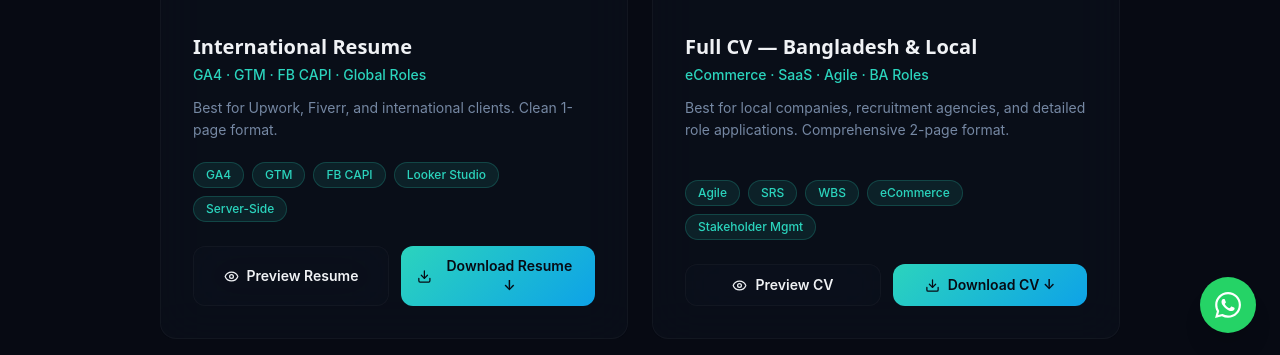
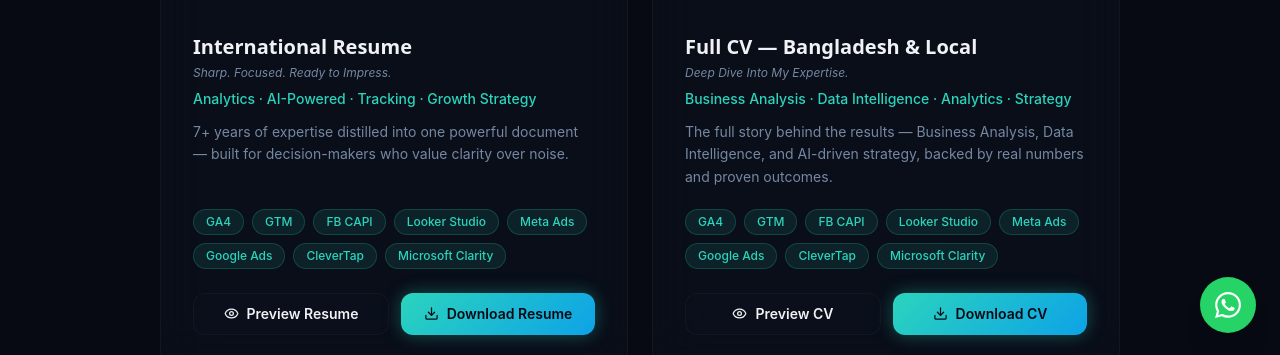
Before and after one commit to programmerimran19/portfolio-website, a React (Vite) app: page /cv in a window 1280 px wide. Shown: the part 443-798 px from the top of the page. Built offline with nearby package versions, Linux system fonts and the light colour scheme; no server answers; the HTML template or start-up script is replaced by a standard one.

Commit message:
Update CV cards: taglines, subtitles, descriptions, shared 8 badges, fix download button
Co-Authored-By: Claude Sonnet 4.6 <noreply@anthropic.com>

```diff
--- a/src/pages/CV.tsx
+++ b/src/pages/CV.tsx
@@ -9,16 +9,19 @@ import { supabase, CV_BUCKET } from "@/lib/supabase";
 //   • analytics-cv.pdf        → Analytics & Tracking CV
 //   • business-analyst-cv.pdf → Business Analyst CV
 
+const SHARED_TAGS = ["GA4", "GTM", "FB CAPI", "Looker Studio", "Meta Ads", "Google Ads", "CleverTap", "Microsoft Clarity"] as const;
+
 const CV_CONFIGS = [
   {
     key: "analytics",
     filename: "analytics-cv.pdf",
     badge: "RESUME",
     title: "International Resume",
-    subtitle: "GA4 · GTM · FB CAPI · Global Roles",
+    tagline: "Sharp. Focused. Ready to Impress.",
+    subtitle: "Analytics · AI-Powered · Tracking · Growth Strategy",
     description:
-      "Best for Upwork, Fiverr, and international clients. Clean 1-page format.",
-    tags: ["GA4", "GTM", "FB CAPI", "Looker Studio", "Server-Side"],
+      "7+ years of expertise distilled into one powerful document — built for decision-makers who value clarity over noise.",
+    tags: SHARED_TAGS,
     previewLabel: "Preview Resume",
     downloadLabel: "Download Resume",
     Icon: BarChart2,
@@ -28,10 +31,11 @@ const CV_CONFIGS = [
     filename: "business-analyst-cv.pdf",
     badge: "CV",
     title: "Full CV — Bangladesh & Local",
-    subtitle: "eCommerce · SaaS · Agile · BA Roles",
+    tagline: "Deep Dive Into My Expertise.",
+    subtitle: "Business Analysis · Data Intelligence · Analytics · Strategy",
     description:
-      "Best for local companies, recruitment agencies, and detailed role applications. Comprehensive 2-page format.",
-    tags: ["Agile", "SRS", "WBS", "eCommerce", "Stakeholder Mgmt"],
+      "The full story behind the results — Business Analysis, Data Intelligence, and AI-driven strategy, backed by real numbers and proven outcomes.",
+    tags: SHARED_TAGS,
     previewLabel: "Preview CV",
     downloadLabel: "Download CV",
     Icon: Briefcase,
@@ -113,8 +117,9 @@ const CV = () => {
                   <cv.Icon size={22} className="text-primary" />
                 </div>
 
-                {/* Title & subtitle */}
+                {/* Title, tagline & subtitle */}
                 <h2 className="font-display text-xl font-bold mb-1">{cv.title}</h2>
+                <p className="text-muted-foreground text-xs italic mb-2">{cv.tagline}</p>
                 <p className="text-primary text-sm font-medium mb-3">{cv.subtitle}</p>
                 <p className="text-muted-foreground text-sm mb-5 leading-relaxed flex-1">
                   {cv.description}
@@ -143,10 +148,10 @@ const CV = () => {
                   </button>
                   <button
                     onClick={() => handleDownload(cv.filename)}
-                    className="flex-1 inline-flex items-center justify-center gap-2 bg-gradient-primary text-primary-foreground px-4 py-2.5 rounded-xl text-sm font-semibold hover:opacity-90 transition-opacity"
+                    className="flex-1 inline-flex items-center justify-center gap-2 bg-gradient-primary text-primary-foreground px-4 py-2.5 rounded-xl text-sm font-semibold hover:opacity-90 transition-all shadow-[0_0_18px_hsl(172_66%_50%_/_0.35)] hover:shadow-[0_0_30px_hsl(172_66%_50%_/_0.55)] whitespace-nowrap"
                   >
                     <Download size={15} />
-                    {cv.downloadLabel} ↓
+                    {cv.downloadLabel}
                   </button>
                 </div>
               </div>
```
